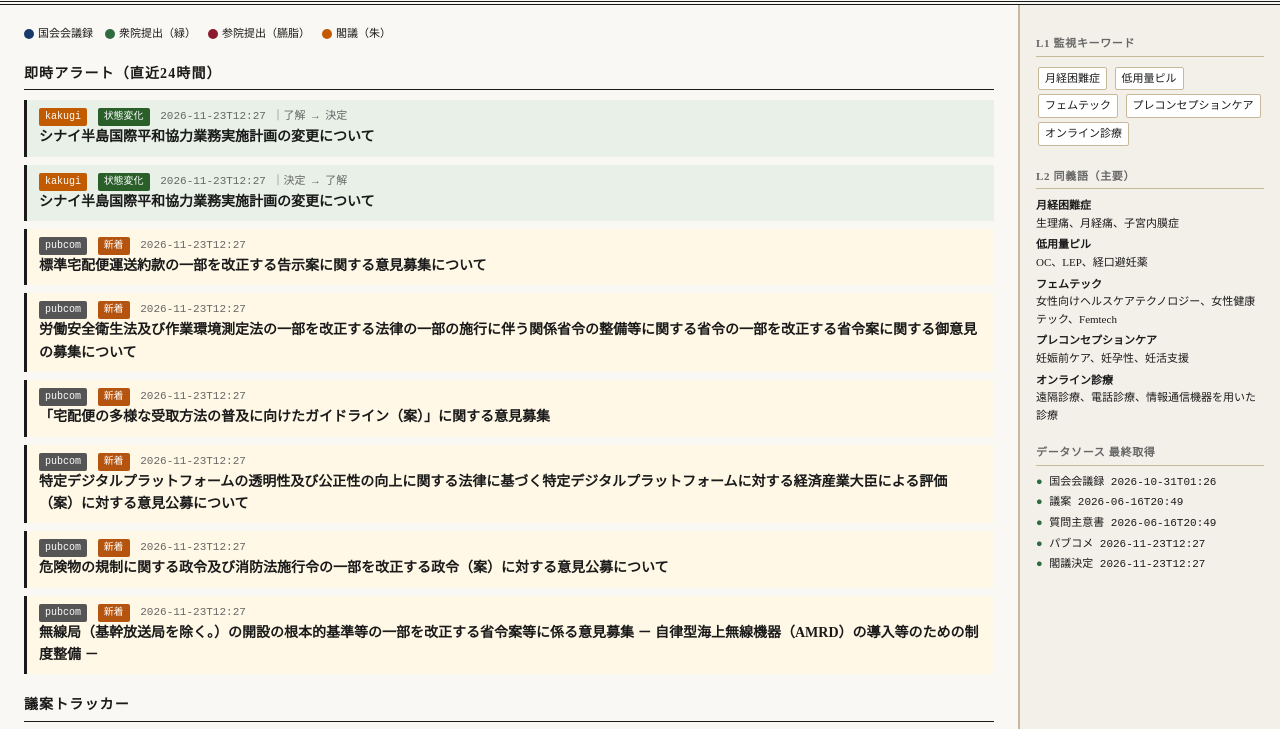
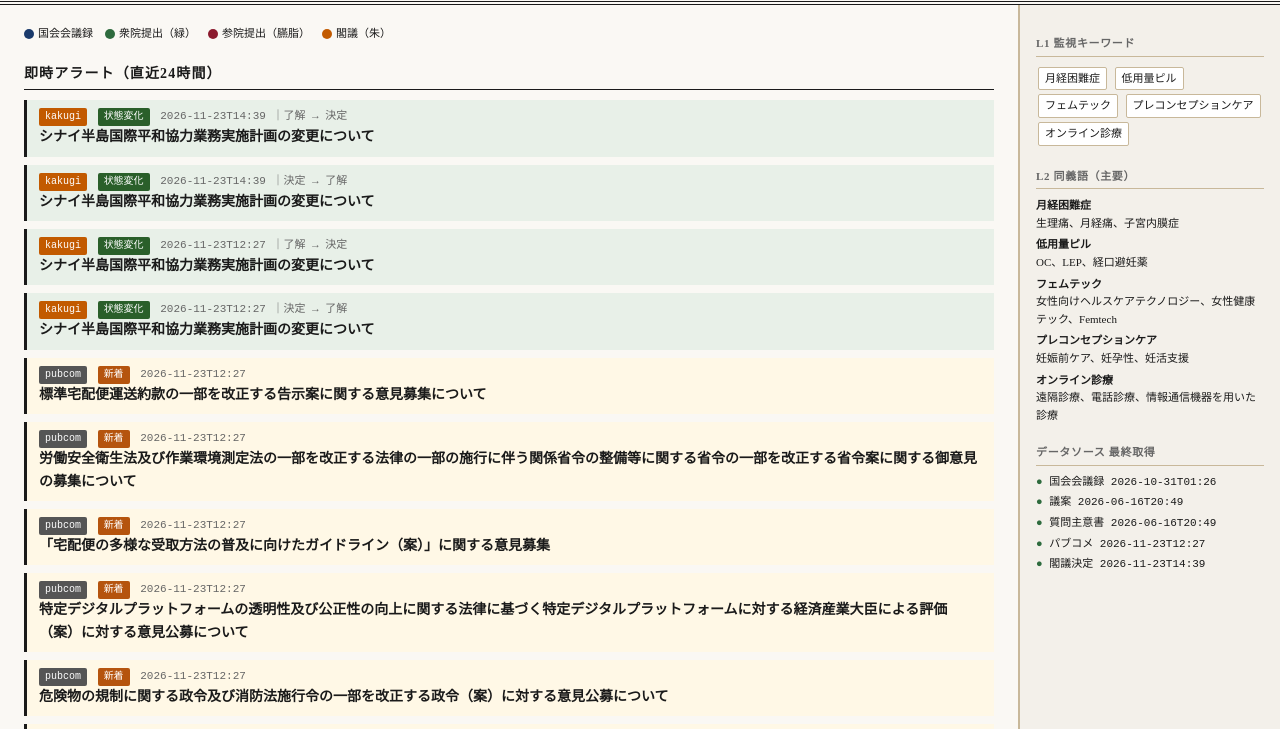
Before and after one commit to tsuji-y/JPolicy, a plain HTML site: page public/index.html in a window 1280 px wide. Shown: the part 62-791 px from the top of the page. Drawn offline with Linux system fonts and the light colour scheme.

Commit message:
chore(data): update 2026-11-23T05:39:22Z

```diff
--- a/public/index.html
+++ b/public/index.html
@@ -132,7 +132,7 @@ footer a { color: #666; }
 
 <header>
   <h1>政策レーダー</h1>
-  <span class="updated">最終更新: 2026-11-23 12:27 JST</span>
+  <span class="updated">最終更新: 2026-11-23 14:39 JST</span>
 </header>
 
 <div class="layout">
@@ -149,6 +149,34 @@ footer a { color: #666; }
 <!-- 即時アラート -->
 <h2>即時アラート（直近24時間）</h2>
 
+
+  <div class="alert-card status-change">
+    <div class="meta">
+      <span class="badge kakugi">kakugi</span>
+      <span class="badge status">
+        状態変化
+      </span>
+      2026-11-23T14:39
+      ｜了解 → 決定
+    </div>
+    <div class="title">
+      <a href="https://www.kantei.go.jp/jp/kakugi/2026/kakugi-2026110601.html" target="_blank" rel="noopener">シナイ半島国際平和協力業務実施計画の変更について</a>
+    </div>
+  </div>
+
+  <div class="alert-card status-change">
+    <div class="meta">
+      <span class="badge kakugi">kakugi</span>
+      <span class="badge status">
+        状態変化
+      </span>
+      2026-11-23T14:39
+      ｜決定 → 了解
+    </div>
+    <div class="title">
+      <a href="https://www.kantei.go.jp/jp/kakugi/2026/kakugi-2026110601.html" target="_blank" rel="noopener">シナイ半島国際平和協力業務実施計画の変更について</a>
+    </div>
+  </div>
 
   <div class="alert-card status-change">
     <div class="meta">
@@ -628,7 +656,7 @@ footer a { color: #666; }
 
     <div class="source-status">
       <span class="ok">●</span>
-      閣議決定 2026-11-23T12:27
+      閣議決定 2026-11-23T14:39
     </div>
 
   </div>
@@ -636,7 +664,7 @@ footer a { color: #666; }
 </div>
 
 <footer>
-  <span>最終更新: 2026-11-23 12:27 JST</span>
+  <span>最終更新: 2026-11-23 14:39 JST</span>
   <a href="https://kokkai.ndl.go.jp/" target="_blank" rel="noopener">国会会議録</a>
   <a href="https://www.shugiin.go.jp/internet/itdb_gian.nsf/html/gian/menu.htm" target="_blank" rel="noopener">衆議院議案</a>
   <a href="https://www.sangiin.go.jp/japanese/joho1/kousei/gian/221/gian.htm" target="_blank" rel="noopener">参議院議案</a>
```
Also changed, not shown: 1 other file.
